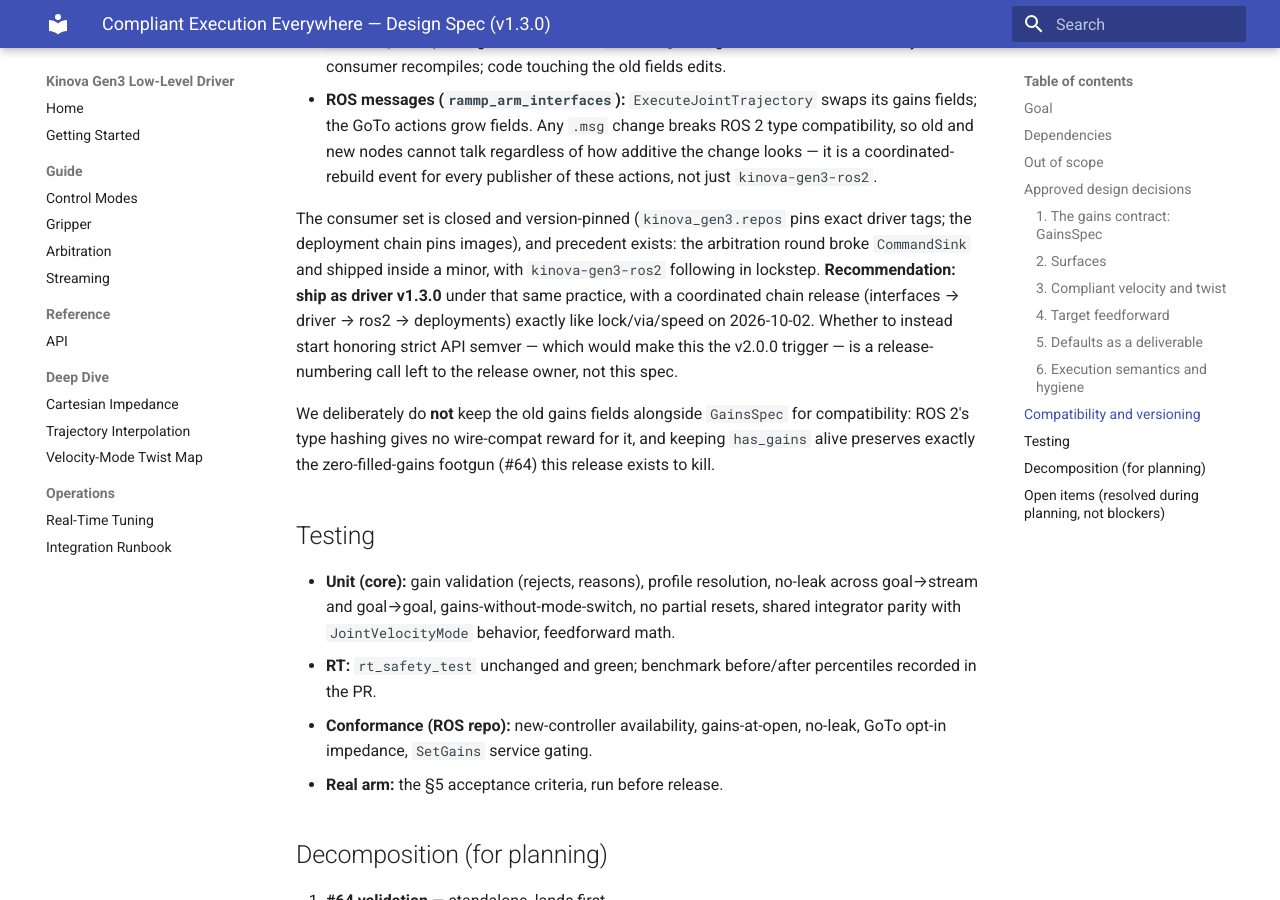
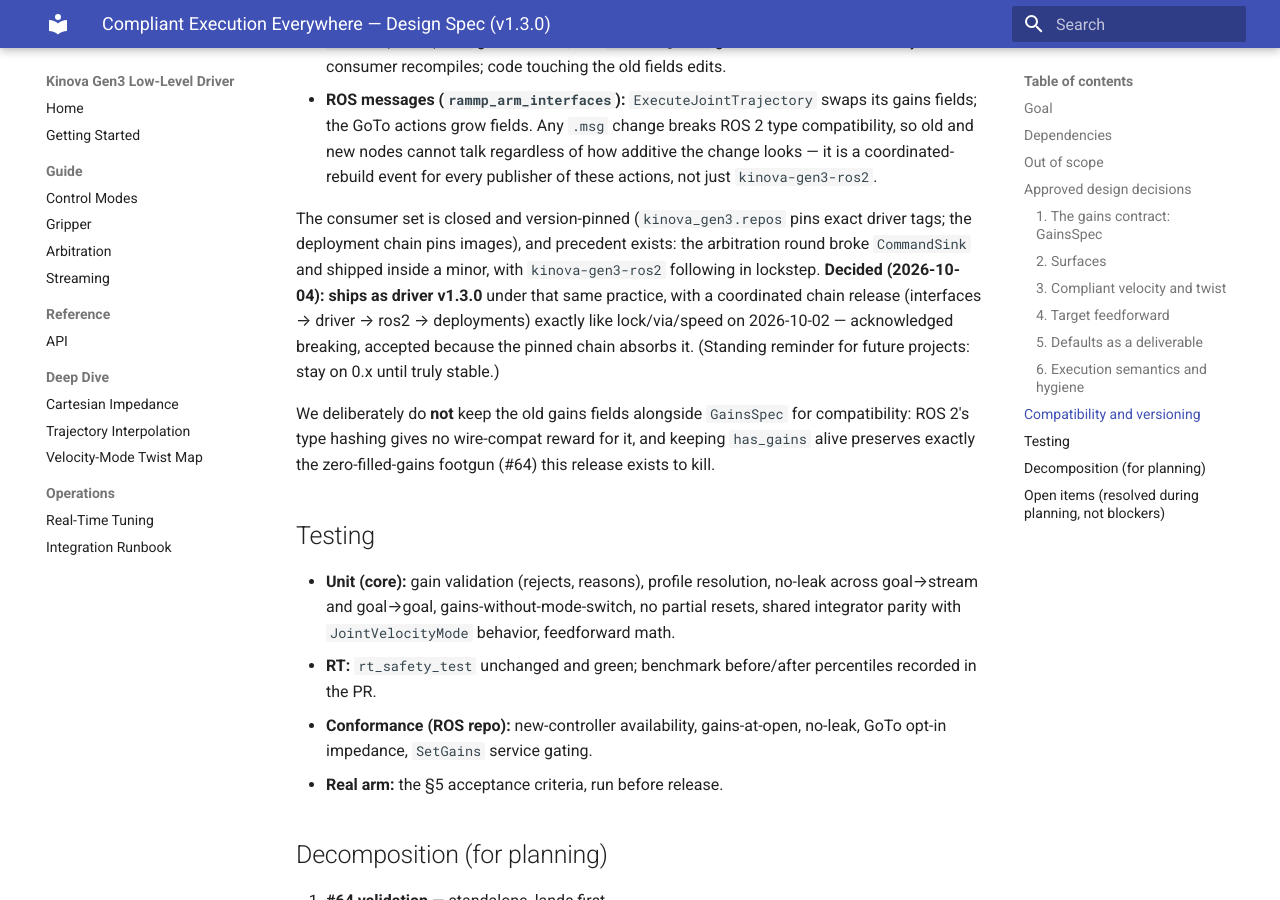
Before and after one commit to rammp-org/kinova-gen3-driver, an MkDocs documentation site: the page built from docs/superpowers/specs/2026-10-04-compliant-execution-everywhere-design.md, in a window 1280 px wide and 900 px high, scrolled down 4032 px. Built offline with MkDocs 1.6.1 and Material for MkDocs 9.7.7, drawn with Linux system fonts in a browser that asks for light colours.

Commit message:
docs(spec): record the numbering decision — v1.3.0, breaking accepted
Co-Authored-By: Claude Fable 5 <noreply@anthropic.com>
Claude-Session: https://claude.ai/code/session_01P13RvkPe2sFENYryyvyjki

```diff
--- a/docs/superpowers/specs/2026-10-04-compliant-execution-everywhere-design.md
+++ b/docs/superpowers/specs/2026-10-04-compliant-execution-everywhere-design.md
@@ -169,12 +169,11 @@ This **is** a breaking change, in two places:
 The consumer set is closed and version-pinned (`kinova_gen3.repos` pins exact
 driver tags; the deployment chain pins images), and precedent exists: the
 arbitration round broke `CommandSink` and shipped inside a minor, with
-`kinova-gen3-ros2` following in lockstep. **Recommendation: ship as driver
-v1.3.0** under that same practice, with a coordinated chain release
+`kinova-gen3-ros2` following in lockstep. **Decided (2026-10-04): ships as
+driver v1.3.0** under that same practice, with a coordinated chain release
 (interfaces → driver → ros2 → deployments) exactly like lock/via/speed on
-2026-10-02. Whether to instead start honoring strict API semver — which would
-make this the v2.0.0 trigger — is a release-numbering call left to the
-release owner, not this spec.
+2026-10-02 — acknowledged breaking, accepted because the pinned chain absorbs
+it. (Standing reminder for future projects: stay on 0.x until truly stable.)
 
 We deliberately do **not** keep the old gains fields alongside `GainsSpec` for
 compatibility: ROS 2's type hashing gives no wire-compat reward for it, and
```
